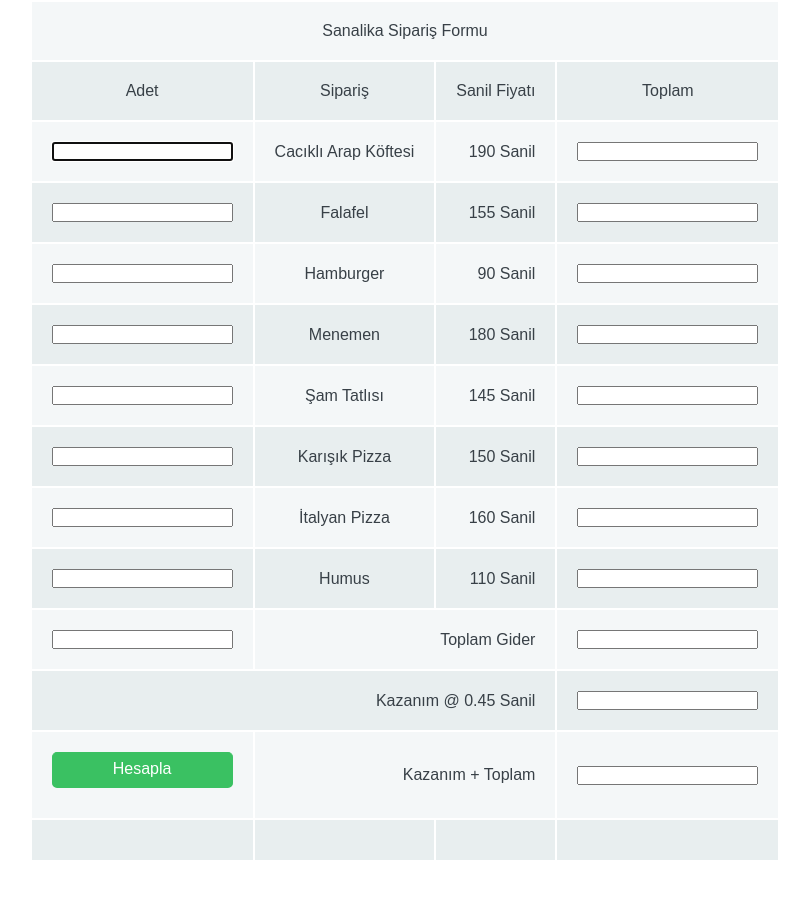
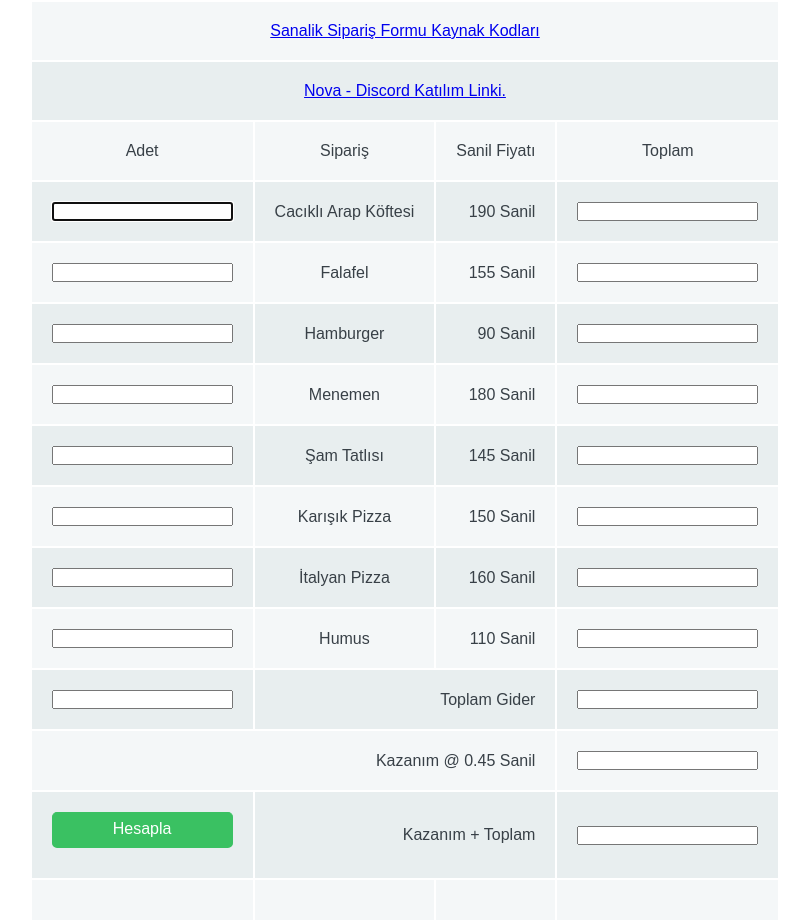
Before and after one commit to burakeltiden/Sanalika-Kafe-Malzemeleri, a plain HTML site: page index.html in a window 1280 px wide. Shown: the whole page, without its empty margins (235-1044 px from the left). Before the commit the page ends 862 px from the top, so only its background shows below. Drawn offline with Linux system fonts and the light colour scheme.

Commit message:
Linkler eklendi

```diff
--- a/index.html
+++ b/index.html
@@ -17,8 +17,10 @@
 	<form id="form1">
 		<table>
 
-			<tr><th class="center" colspan="4">Sanalika Sipariş Formu</th></tr>
-
+			<tr><th class="center" colspan="4"> <a href="https://github.com/salimcansatici/Sanalika-Kafe-Malzemeleri">Sanalik Sipariş Formu Kaynak Kodları</a></th></tr>
+		</a>
+		<tr><th class="center" colspan="4"> <a href="https://discord.gg/DzdP3wE">Nova - Discord Katılım Linki.</a></th></tr>
+		</a>
 			<tr><th>Adet</th><th>Sipariş</th><th>Sanil Fiyatı </th><th>Toplam</th></tr>
 
 			<tr><th><input class="right" type="text" id="txtAppleQ" value="" tabindex="1" /></th><th>Cacıklı Arap Köftesi </th>
```
